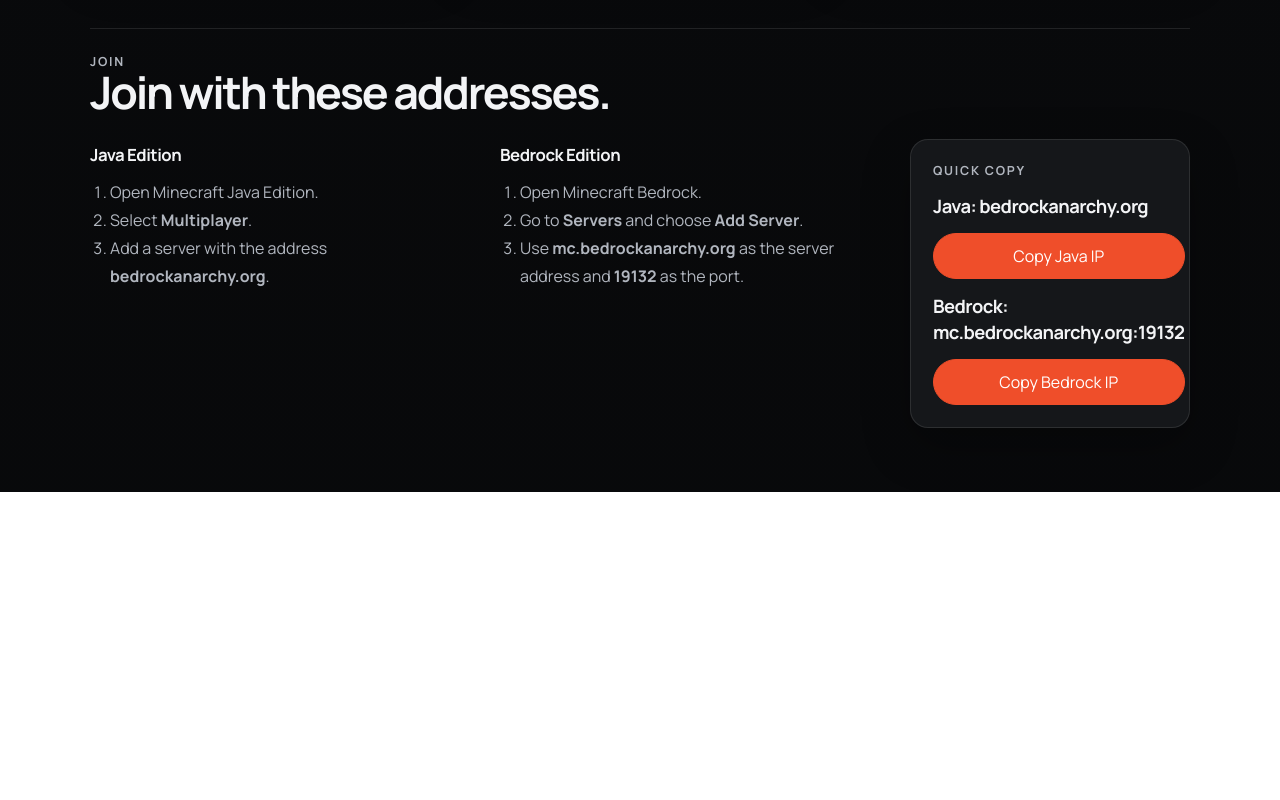
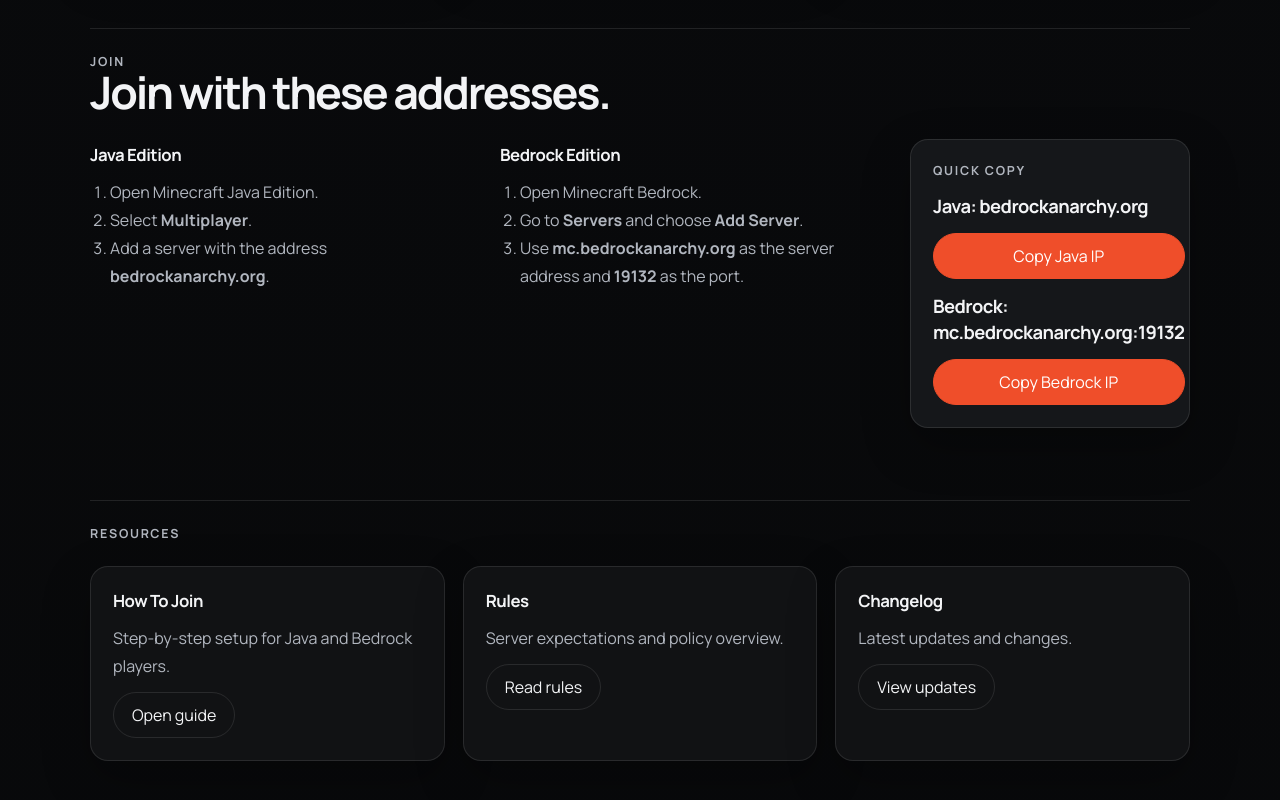
Before and after one commit to Johnmcmaster/bedrockanarchy-site, a plain HTML site: page index.html in a window 1280 px wide. Shown: the part 1430-2230 px from the top of the page. Before the commit the page ends 1922 px from the top, so only its background shows below. Drawn offline with Linux system fonts and the light colour scheme.

Commit message:
Add internal links to new SEO pages

```diff
--- a/index.html
+++ b/index.html
@@ -71,6 +71,9 @@
         <a href="#about">About</a>
         <a href="#details">Details</a>
         <a href="#join">Join</a>
+        <a href="/how-to-join.html">Guide</a>
+        <a href="/rules.html">Rules</a>
+        <a href="/changelog.html">Changelog</a>
       </nav>
     </header>
 
@@ -178,6 +181,27 @@
 </aside>
         </div>
       </section>
+
+      <section class="section" id="resources">
+        <p class="section-label">Resources</p>
+        <div class="details-grid">
+          <article class="detail-block">
+            <h3>How To Join</h3>
+            <p>Step-by-step setup for Java and Bedrock players.</p>
+            <p><a class="secondary-button" href="/how-to-join.html">Open guide</a></p>
+          </article>
+          <article class="detail-block">
+            <h3>Rules</h3>
+            <p>Server expectations and policy overview.</p>
+            <p><a class="secondary-button" href="/rules.html">Read rules</a></p>
+          </article>
+          <article class="detail-block">
+            <h3>Changelog</h3>
+            <p>Latest updates and changes.</p>
+            <p><a class="secondary-button" href="/changelog.html">View updates</a></p>
+          </article>
+        </div>
+      </section>
     </main>
   </div>
 
```
